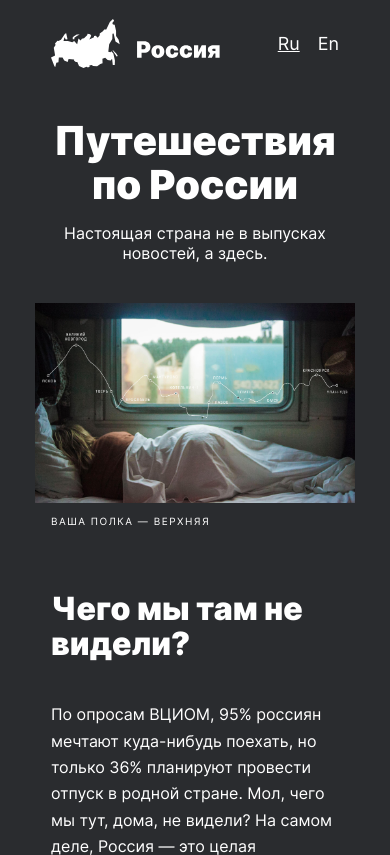
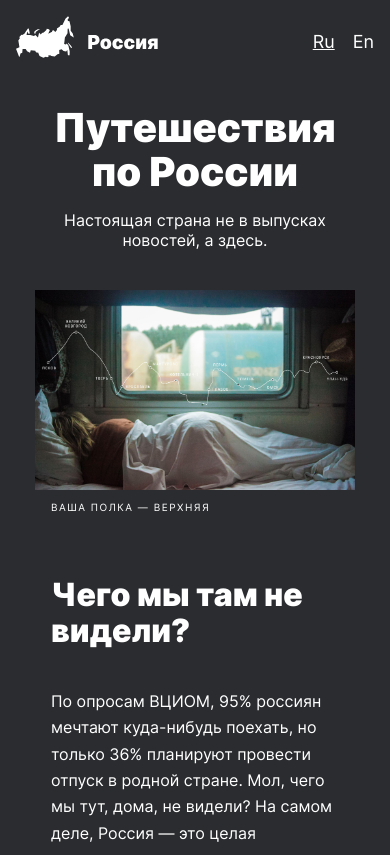
Before and after one commit to VladislavPalmov/russian-travel, a plain HTML site: page index.html in a window 390 px wide. Shown: the top 855 px of the page. Drawn offline with Linux system fonts and the light colour scheme; files whose address does not match are found by name.

Commit message:
четвёртая итерация. Игра в шарады с ревьюером продолжается =(

```diff
--- a/blocks/header/__lang-link/header__lang-link.css
+++ b/blocks/header/__lang-link/header__lang-link.css
@@ -1,5 +1,7 @@
 .header__lang-link {
     text-decoration: none;
+    width: 22px;
+    height: 20px;
     margin-left: 18px;
     font-style: normal;
     font-weight: 400;
--- a/blocks/header/__lang-links/header__lang-links.css
+++ b/blocks/header/__lang-links/header__lang-links.css
@@ -1,4 +1,12 @@
 .header__lang-links {
     display: flex;
     list-style-type: none;
+    padding: 0;
+    margin-top: 18px;
 }
+
+@media screen and (max-width: 767px) {
+    .header__lang-links {
+      margin-top: 14px;
+    }
+  }
--- a/blocks/header/__logo/header__logo.css
+++ b/blocks/header/__logo/header__logo.css
@@ -1,11 +1,11 @@
 .header__logo {
-  min-width: 176px;
-  min-height: 52px;
+  width: 176px;
+  height: 52px;
 }
 
 @media screen and (max-width: 767px) {
   .header__logo {
-    min-width: 142px;
-    min-height: 42px;
+    width: 142px;
+    height: 42px;
   }
 }
--- a/blocks/header/header.css
+++ b/blocks/header/header.css
@@ -2,24 +2,33 @@
   display: flex;
   justify-content: space-between;
   margin: 28px auto 0;
-  max-width: 1184px;
+  padding: 0;
+  width: 1184px;
+  height: 52px;
 }
 
 @media screen and (max-width: 1279px) {
   .header {
-    max-width: 928px;
+    width: 928px;
   }
 }
 
 @media screen and (max-width: 1023px) {
   .header {
-    max-width: 720px;
+    width: 720px;
   }
 }
 
 @media screen and (max-width: 767px) {
   .header {
-    max-width: 288px;
+    width: 288px;
+    height: 42px;
     margin-top: 16px;
   }
 }
+
+@media screen and (max-width: 424px) {
+  .header {
+    width: calc(100% - 32px);
+  }
+}
```
